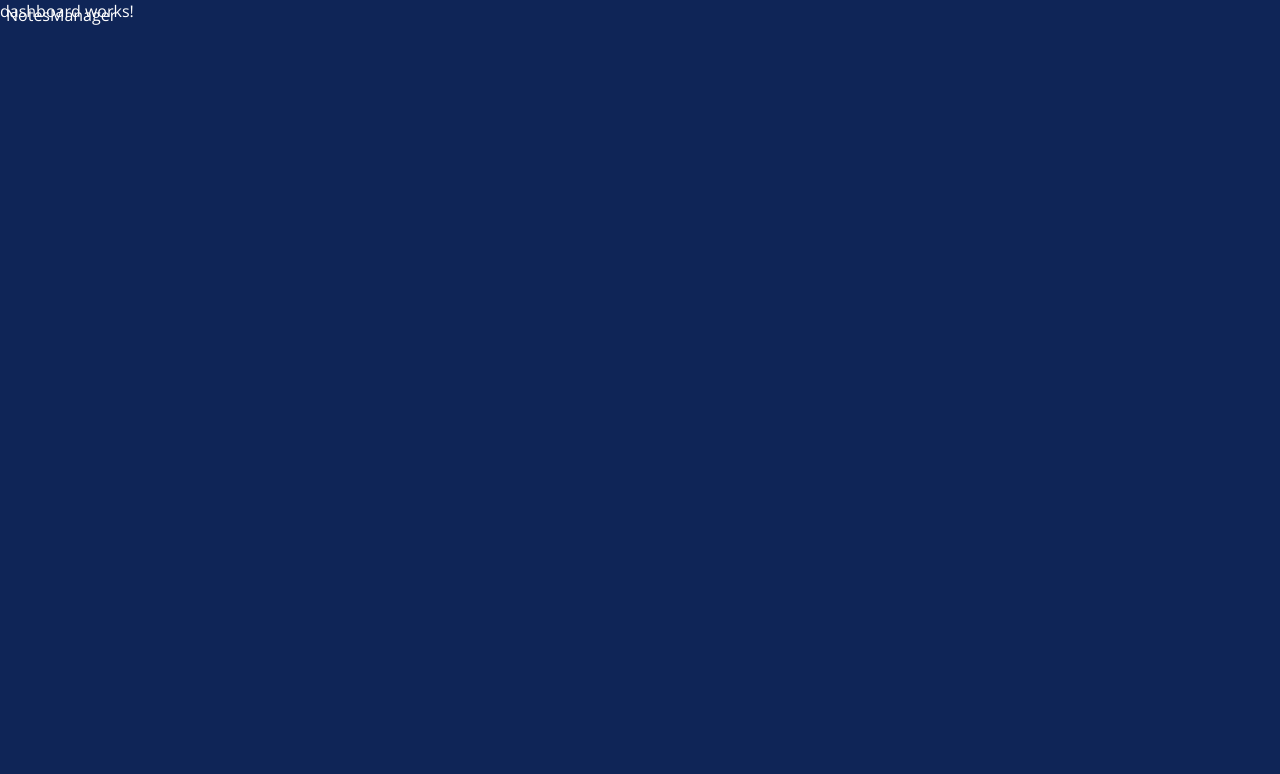
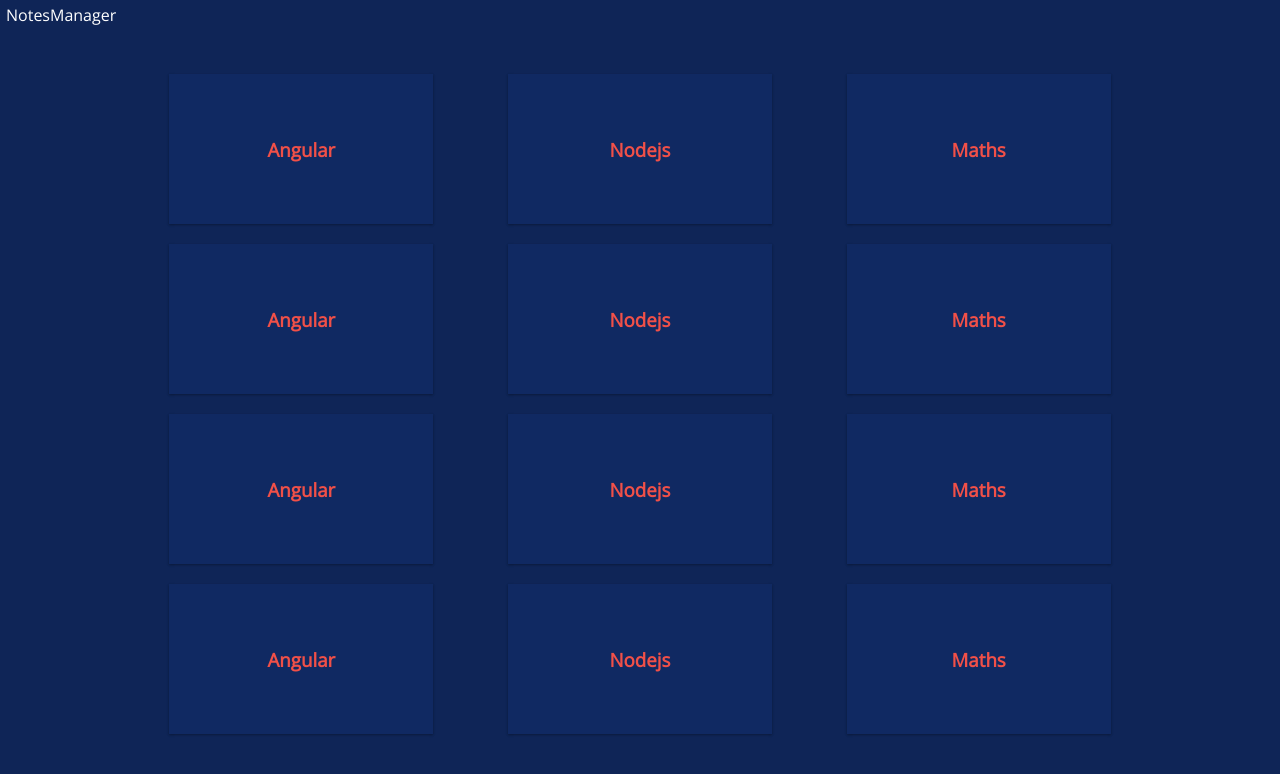
Before and after one commit to phurba123/notesmanager, an Angular app: page /dashboard in a window 1280 px wide. Shown: the top 774 px of the page. Built offline with nearby package versions, Linux system fonts and the light colour scheme.

Commit message:
basic dashboard ui done

```diff
--- a/src/app/dashboard/dashboard.component.css
+++ b/src/app/dashboard/dashboard.component.css
@@ -0,0 +1,28 @@
+
+#card-container
+{
+    display: flex;
+    flex-wrap: wrap;
+    width: 80%;
+    margin: auto;
+    justify-content: space-around;
+    padding: 0 4px;
+
+}
+
+.card
+{
+    background-color: #102962;
+    height : 150px;
+    flex-basis: 26%;
+    margin: 10px 0;
+    display: flex;
+    /* justify-content: center; */
+    box-shadow: rgba(0, 0, 0, 0.12) 0px 1px 3px, rgba(0, 0, 0, 0.24) 0px 1px 2px;
+}
+
+.card:hover
+{
+    box-shadow: rgba(0, 0, 0, 0.16) 0px 3px 6px, rgba(0, 0, 0, 0.23) 0px 3px 6px;
+    transition: box-shadow 200ms ease;
+}
--- a/src/app/dashboard/dashboard.component.html
+++ b/src/app/dashboard/dashboard.component.html
@@ -1 +1,10 @@
-<p>dashboard works!</p>
+
+<main>
+
+    <div id="card-container">
+        <!-- card -->
+        <div class="card pointer" *ngFor="let card of cardArray">
+            <h3 class="txt-color-orange" style="margin: auto;">{{card.topic}}</h3>
+        </div>
+    </div>
+</main>
--- a/src/app/dashboard/dashboard.component.ts
+++ b/src/app/dashboard/dashboard.component.ts
@@ -7,9 +7,61 @@
 })
 export class DashboardComponent implements OnInit {
 
+  cardArray:any[];
+
   constructor() { }
 
   ngOnInit(): void {
+    this.cardArray =[
+      {
+        id:1,
+        topic : 'Angular'
+      },
+      {
+        id : 2,
+        topic : 'Nodejs'
+      },
+      {
+        id : 3,
+        topic : 'Maths'
+      },
+      {
+        id:4,
+        topic : 'Angular'
+      },
+      {
+        id : 5,
+        topic : 'Nodejs'
+      },
+      {
+        id : 6,
+        topic : 'Maths'
+      },
+      {
+        id:1,
+        topic : 'Angular'
+      },
+      {
+        id : 2,
+        topic : 'Nodejs'
+      },
+      {
+        id : 3,
+        topic : 'Maths'
+      },
+      {
+        id:4,
+        topic : 'Angular'
+      },
+      {
+        id : 5,
+        topic : 'Nodejs'
+      },
+      {
+        id : 6,
+        topic : 'Maths'
+      }
+    ]
   }
 
 }
```
